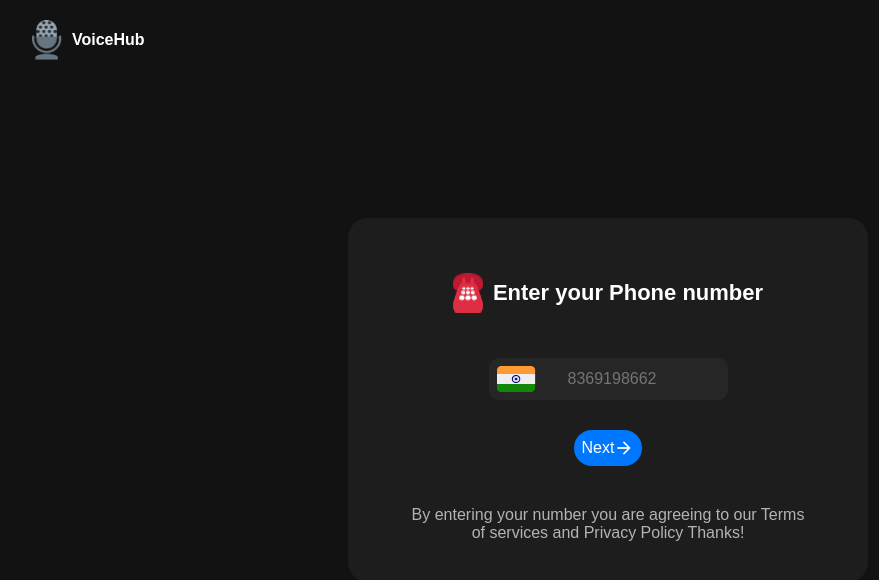
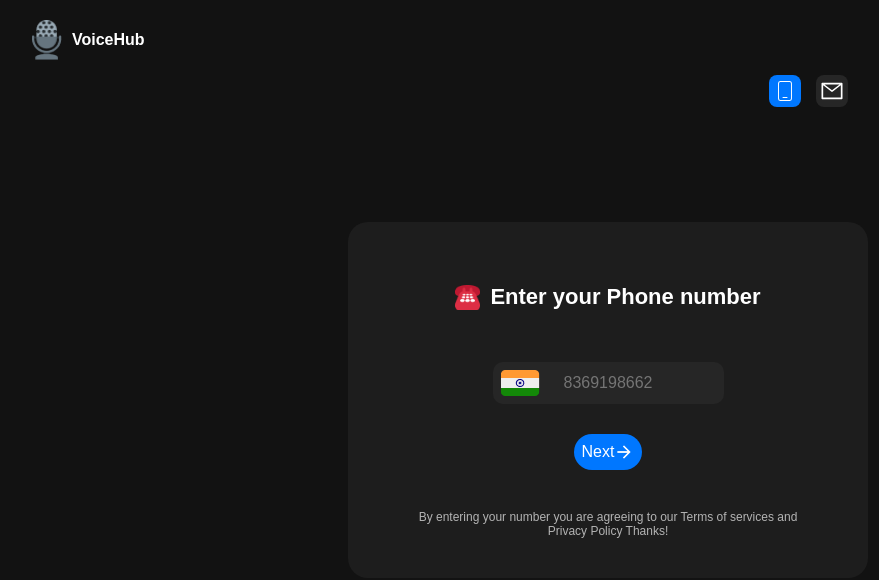
Before and after one commit to Jagss24/MeetCast, a React app in the folder frontend/: page /register in a window 1280 px wide. Shown: the top 580 px of the page, without its empty margins (32-911 px from the left). Built offline with nearby package versions, Linux system fonts and the light colour scheme; the HTML template or start-up script is replaced by a standard one.

Commit message:
Made the UI of StepPhoneEmail with styled-components and rendered phone & email form  based on conditions

```diff
--- a/frontend/package.json
+++ b/frontend/package.json
@@ -12,6 +12,7 @@
   "dependencies": {
     "react": "^18.2.0",
     "react-dom": "^18.2.0",
+    "react-icons": "^5.2.1",
     "react-router-dom": "^6.23.1",
     "styled-components": "^6.1.11"
   },
--- a/frontend/src/components/Steps/StepPhoneEmail/StepPhoneEmail.jsx
+++ b/frontend/src/components/Steps/StepPhoneEmail/StepPhoneEmail.jsx
@@ -1,27 +1,56 @@
 import React, { useState } from 'react'
 import { MainStyled, CardStyled, HeadingStyled, HeadingWrapper, HeadingImg, ButtonWrapper } from "../../shared/commonStyles/Card.styled"
-import "./StepPhoneEmail.styled.css"
+import { TermStyled, InputBoxStyled, InputStyled, EmailPhoneWrapper } from "./StepPhoneEmail.styled"
+import { CiMobile1 } from "react-icons/ci";
+import { AiOutlineMail } from "react-icons/ai";
 const StepPhoneEmail = () => {
     const [number, setNumber] = useState()
+    const [email, setEmail] = useState()
+    const [isPhoneActive, setIsPhoneActive] = useState(true)
     return (
         <>
-            <MainStyled>
+            <EmailPhoneWrapper>
+                <CiMobile1 size={24} style={{
+                    background: isPhoneActive ? "#0077ff" : "#262626", borderRadius: "8px", padding: "4px",
+                    cursor: "pointer"
+                }} onClick={() => setIsPhoneActive(prev => !prev)} />
+                <AiOutlineMail size={24} style={{
+                    background: isPhoneActive ? "#262626" : "#0077ff", borderRadius: "8px", padding: "4px",
+                    cursor: "pointer"
+                }} onClick={() => setIsPhoneActive(prev => !prev)} />
+            </EmailPhoneWrapper>
+            {isPhoneActive ? <MainStyled>
                 <CardStyled>
                     <HeadingWrapper>
-                        <HeadingImg src='/images/tel.png'></HeadingImg>
+                        <HeadingImg src='/images/tel.png' style={{ width: "25px", height: "25px" }}></HeadingImg>
                         <HeadingStyled>Enter your Phone number</HeadingStyled>
                     </HeadingWrapper>
-                    <div className='inputBoxWrapper'>
+                    <InputBoxStyled className='inputBoxWrapper'>
                         <img src='/images/india.png' alt="india_logo" />
-                        <input type="number" placeholder='8369198662' value={number} onChange={e => setNumber(e.target.value)} />
-                    </div>
+                        <InputStyled type="number" placeholder='8369198662' value={number} onChange={e => setNumber(e.target.value)} />
+                    </InputBoxStyled>
                     <ButtonWrapper>
                         Next
                         <img src='/images/arrow_forward.png' />
                     </ButtonWrapper>
-                    <span className='terms'>By entering your number you are agreeing to our Terms of services and Privacy Policy Thanks!</span>
+                    <TermStyled>By entering your number you are agreeing to our Terms of services and Privacy Policy Thanks!</TermStyled>
                 </CardStyled>
-            </MainStyled>
+            </MainStyled> : <MainStyled>
+                <CardStyled>
+                    <HeadingWrapper>
+                        <HeadingImg src='/images/msg.png' style={{ width: "25px", height: "20px" }}></HeadingImg>
+                        <HeadingStyled>Enter your Email Id</HeadingStyled>
+                    </HeadingWrapper>
+                    <InputBoxStyled className='inputBoxWrapper'>
+                        <InputStyled type="email" placeholder='yourmail@gmail.com' value={email} onChange={e => setEmail(e.target.value)} />
+                    </InputBoxStyled>
+                    <ButtonWrapper>
+                        Next
+                        <img src='/images/arrow_forward.png' />
+                    </ButtonWrapper>
+                    <TermStyled>By entering your number you are agreeing to our Terms of services and Privacy Policy Thanks!</TermStyled>
+                </CardStyled>
+            </MainStyled>}
         </>
 
     )
--- a/frontend/src/components/Steps/StepPhoneEmail/StepPhoneEmail.styled.css
+++ /dev/null
@@ -1,35 +0,0 @@
-.terms {
-  color: #d9d9d9;
-  text-align: center;
-  font-weight: normal;
-  opacity: 0.8;
-  padding: 0 60px;
-  width: 400px;
-}
-
-.inputBoxWrapper {
-  position: relative;
-}
-
-input {
-  background-color: #262626;
-  border-radius: 10px;
-  border: none;
-  outline: none;
-  padding: 12px;
-  padding-left: 20px;
-  color: #fff;
-  font-size: 16px;
-  text-align: center;
-}
-.inputBoxWrapper img {
-  position: absolute;
-  top: 8px;
-  left: 8px;
-}
-
-input[type="number"]::-webkit-outer-spin-button,
-input[type="number"]::-webkit-inner-spin-button {
-  -webkit-appearance: none;
-  margin: 0;
-}
--- /dev/null
+++ b/frontend/src/components/Steps/StepPhoneEmail/StepPhoneEmail.styled.js
@@ -0,0 +1,45 @@
+import styled from "styled-components";
+
+export const EmailPhoneWrapper = styled.div`
+  display: flex;
+  justify-content: center;
+  align-items: center;
+  gap: 15px;
+  position: absolute;
+  top: 75px;
+  right: 400px;
+`;
+
+export const TermStyled = styled.span`
+  color: #d9d9d9;
+  text-align: center;
+  font-weight: normal;
+  font-size: 12px;
+  opacity: 0.8;
+  padding: 0 60px;
+  width: 400px;
+`;
+export const InputBoxStyled = styled.div`
+  position: relative;
+  img {
+    position: absolute;
+    top: 8px;
+    left: 8px;
+  }
+`;
+export const InputStyled = styled.input`
+  background-color: #262626;
+  border-radius: 10px;
+  border: none;
+  outline: none;
+  padding: 12px;
+  color: #fff;
+  font-size: 16px;
+  text-align: center;
+
+  &::-webkit-outer-spin-button,
+  &::-webkit-inner-spin-button {
+    -webkit-appearance: none;
+    margin: 0;
+  }
+`;
```
Also changed, not shown: 1 other file (tests, documents, lock files or other folders).
